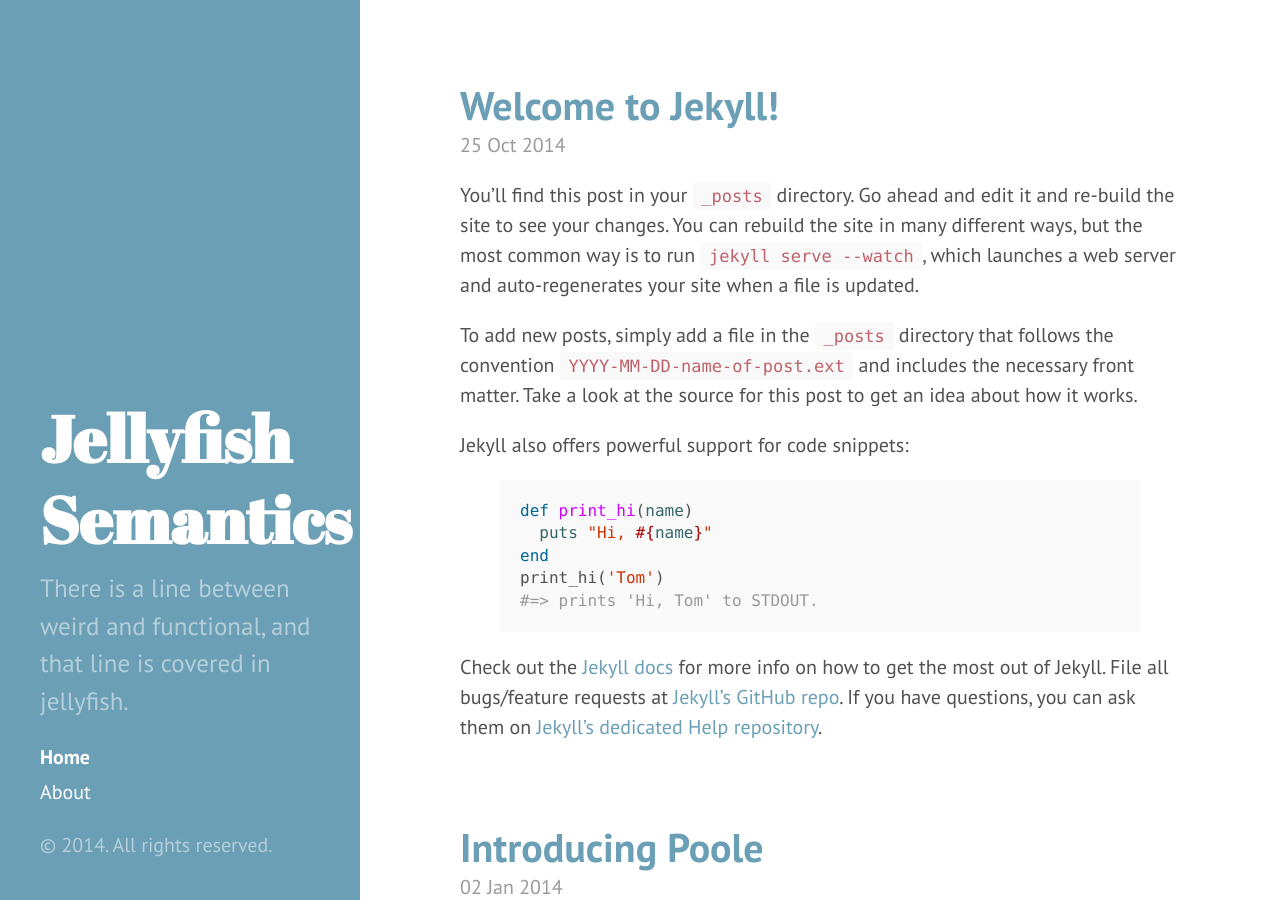
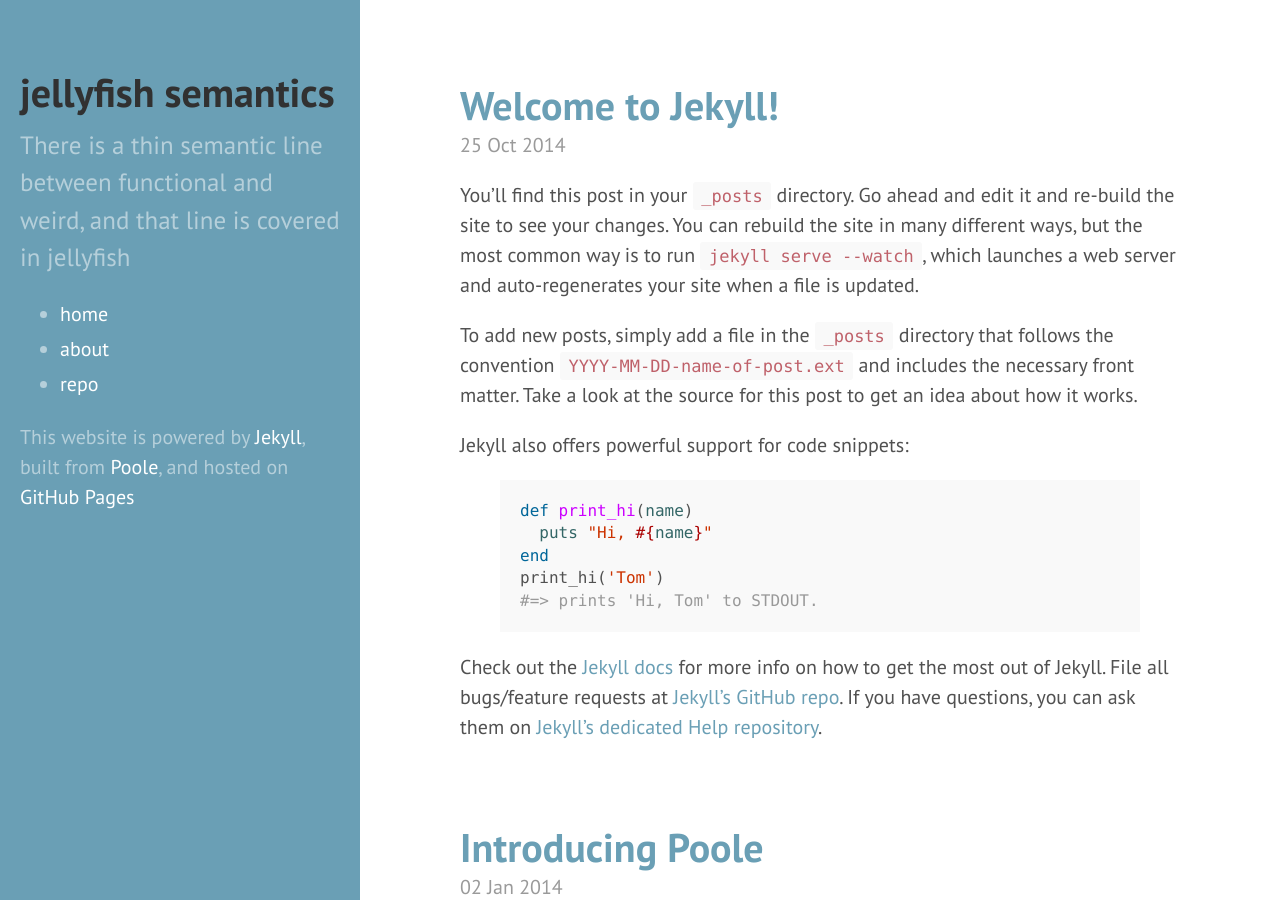
Before and after one commit to janetudie/janetudie.github.io, a Jekyll site: the page built from index.html, in a window 1280 px wide and 900 px high. Built offline with Jekyll 4.4.1, drawn with Linux system fonts in a browser that asks for light colours; Markdown is read by kramdown in place of the engine named in the settings; the list of posts is cut into pages by our own code.

Commit message:
new sidebar

```diff
--- a/_includes/sidebar.html
+++ b/_includes/sidebar.html
@@ -1,33 +1,30 @@
+<div class="sidebar-button">
+	<div class="sidebar-button-wrapper">
+		<div class="sticks"></div>
+		<div class="sticks"></div>
+		<div class="sticks"></div>
+	</div>
+</div>
+
 <div class="sidebar">
-  <div class="container sidebar-sticky">
-    <div class="sidebar-about">
-      <h1>
-        <a href="{{ site.baseurl }}">
-          Jellyfish Semantics
-        </a>
-      </h1>
-      <p class="lead">{{ site.description }}</p>
-    </div>
-
-    <nav class="sidebar-nav">
-      <a class="sidebar-nav-item{% if page.url == site.baseurl %} active{% endif %}" href="{{ site.baseurl }}">Home</a>
-
-      {% comment %}
-        The code below dynamically generates a sidebar nav of pages with
-        `layout: page` in the front-matter. See readme for usage.
-      {% endcomment %}
-
-      {% assign pages_list = site.pages %}
-      {% for node in pages_list %}
-        {% if node.title != null %}
-          {% if node.layout == "page" %}
-            <a class="sidebar-nav-item{% if page.url == node.url %} active{% endif %}" href="{{ node.url }}">{{ node.title }}</a>
-          {% endif %}
-        {% endif %}
-      {% endfor %}
-
-    </nav>
-
-    <p>&copy; {{ site.time | date: '%Y' }}. All rights reserved.</p>
-  </div>
+	<div class="sidebar-text-container">
+		<div class="sidebar-title">
+			<h1>
+				<span class="font-change-jelly">jellyfish</span> semantics
+			</h1>
+		</div>
+		<div class="sidebar-about"</div>
+			<p class="lead">There is a thin semantic line between <span class="font-change-light">functional</span> and <span class="font-change-dark">weird</span>, and that line is covered in jellyfish</p>
+		</div>
+		<nav class="sidebar-nav">
+			<ul>
+				<li><a class="sidebar-nav-item" href="#">home</a></li>
+				<li><a class="sidebar-nav-item" href="#">about</a></li>
+          		<li><a class="sidebar-nav-item" href="https://github.com/janetudie">repo</a></li>
+      		</ul>
+    	</nav>
+    	<div class="sidebar-bottom">
+    		<p>This website is <span title="painfully, as I am trash and know nothing">powered</span> by <a href="http://jekyllrb.com/">Jekyll</a>, <span title="also painfully">built</span> from <a href="http://demo.getpoole.com/">Poole</a>, and <span title="not as painfully as the other two">hosted on <a href="https://pages.github.com/">GitHub Pages</a></p>
+    	</div>
+	</div>
 </div>
```
